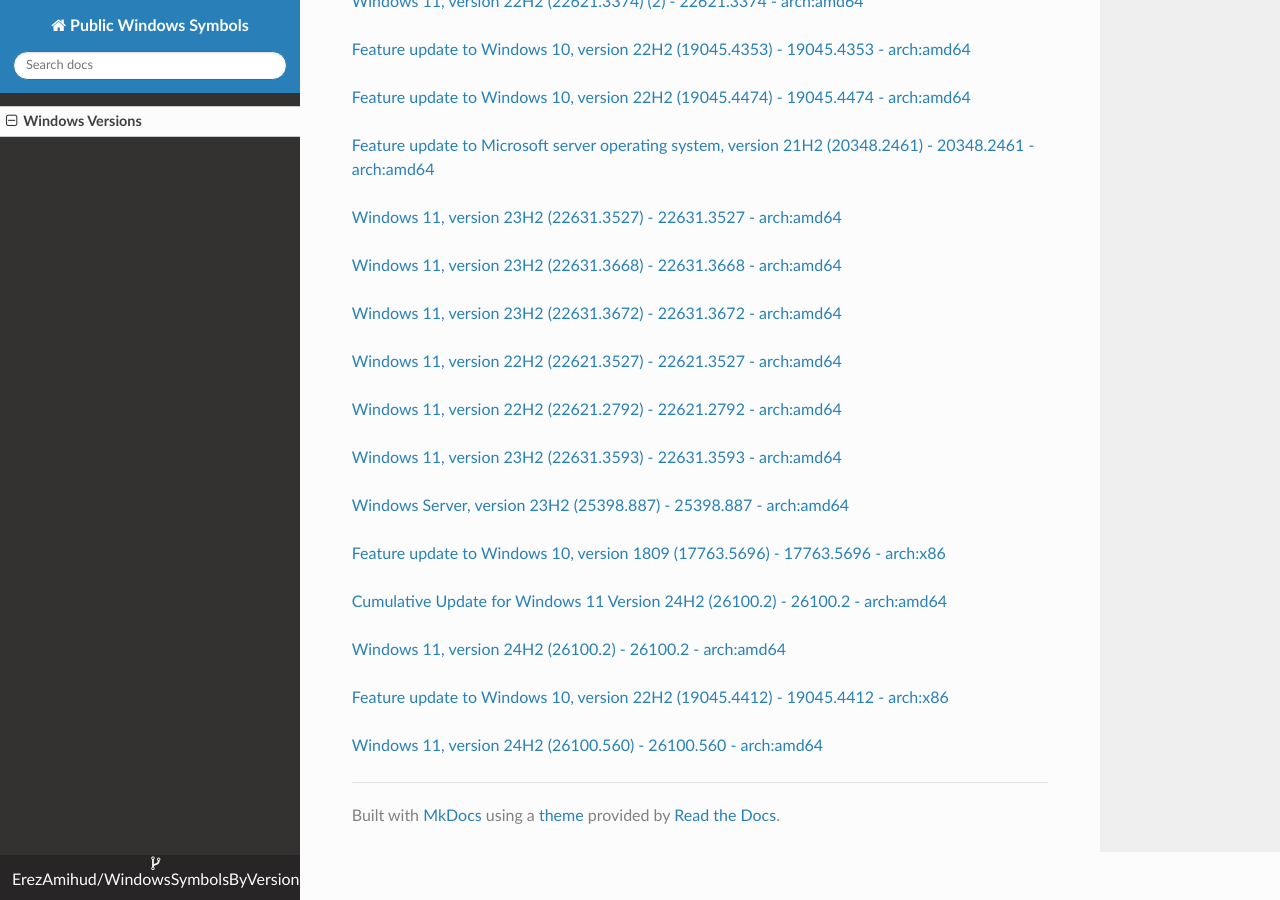
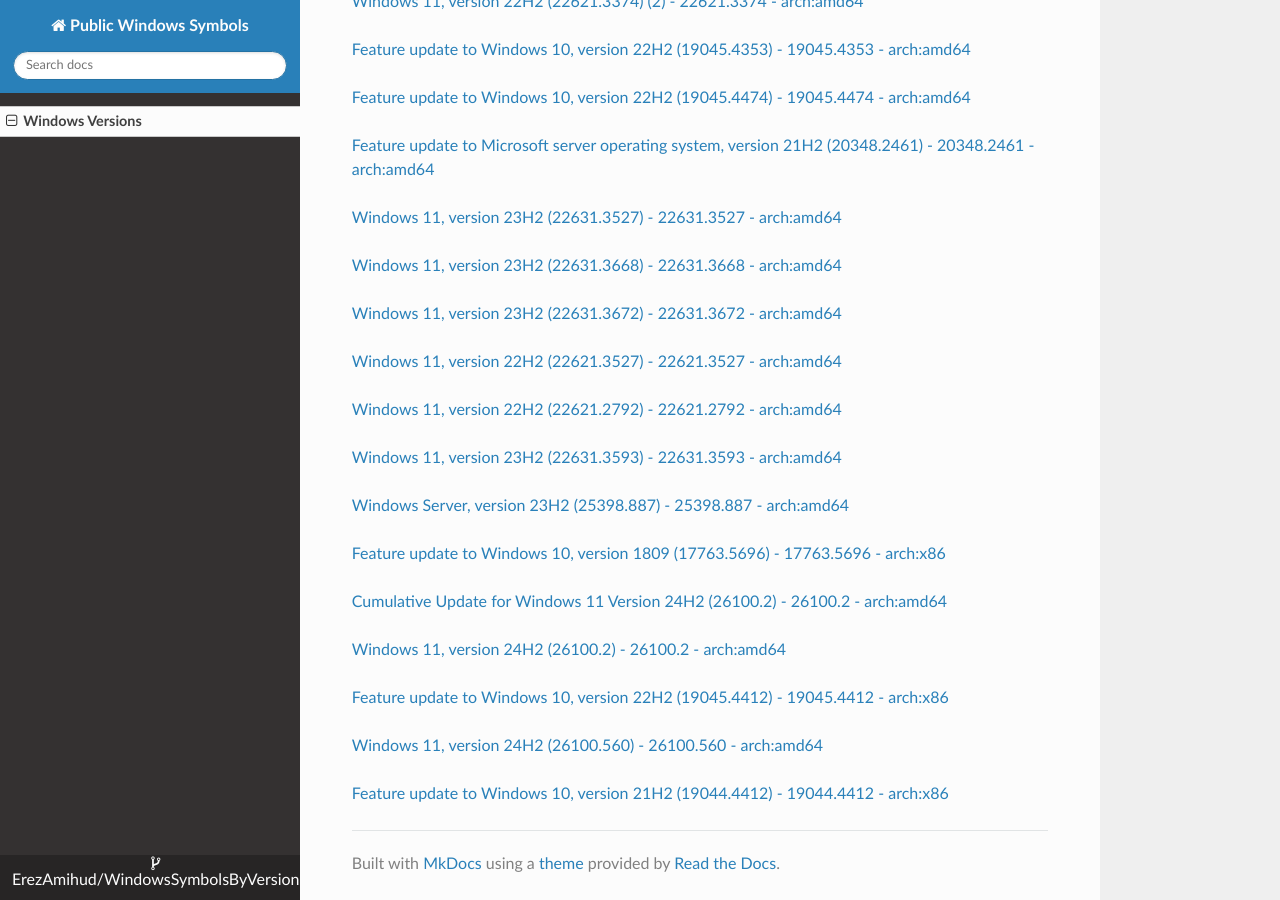
Before and after one commit to ErezAmihud/WindowsSymbolsByVersion, an MkDocs documentation site: the page built from docs/index.md, in a window 1280 px wide and 900 px high, scrolled down 14477 px. Built offline with MkDocs 1.6.1, drawn with Linux system fonts in a browser that asks for light colours; nearby versions of some CDN libraries.

Commit message:
Automated commit, add manifest for f3ec4067-0f96-441f-ae73-8d0d426ed964

```diff
--- a/docs/index.md
+++ b/docs/index.md
@@ -772,3 +772,6 @@
 
 
 [Windows 11, version 24H2 (26100.560) - 26100.560 - arch:amd64](https://github.com/ErezAmihud/WindowsSymbolsByVersion/blob/main/manifests/ba068ab5-c754-4115-902a-9f0786c706a8.manifest)
+
+
+[Feature update to Windows 10, version 21H2 (19044.4412) - 19044.4412 - arch:x86](https://github.com/ErezAmihud/WindowsSymbolsByVersion/blob/main/manifests/f3ec4067-0f96-441f-ae73-8d0d426ed964.manifest)
```
Also changed, not shown: process_builds.json (+1 -1 lines), 1 other file.
